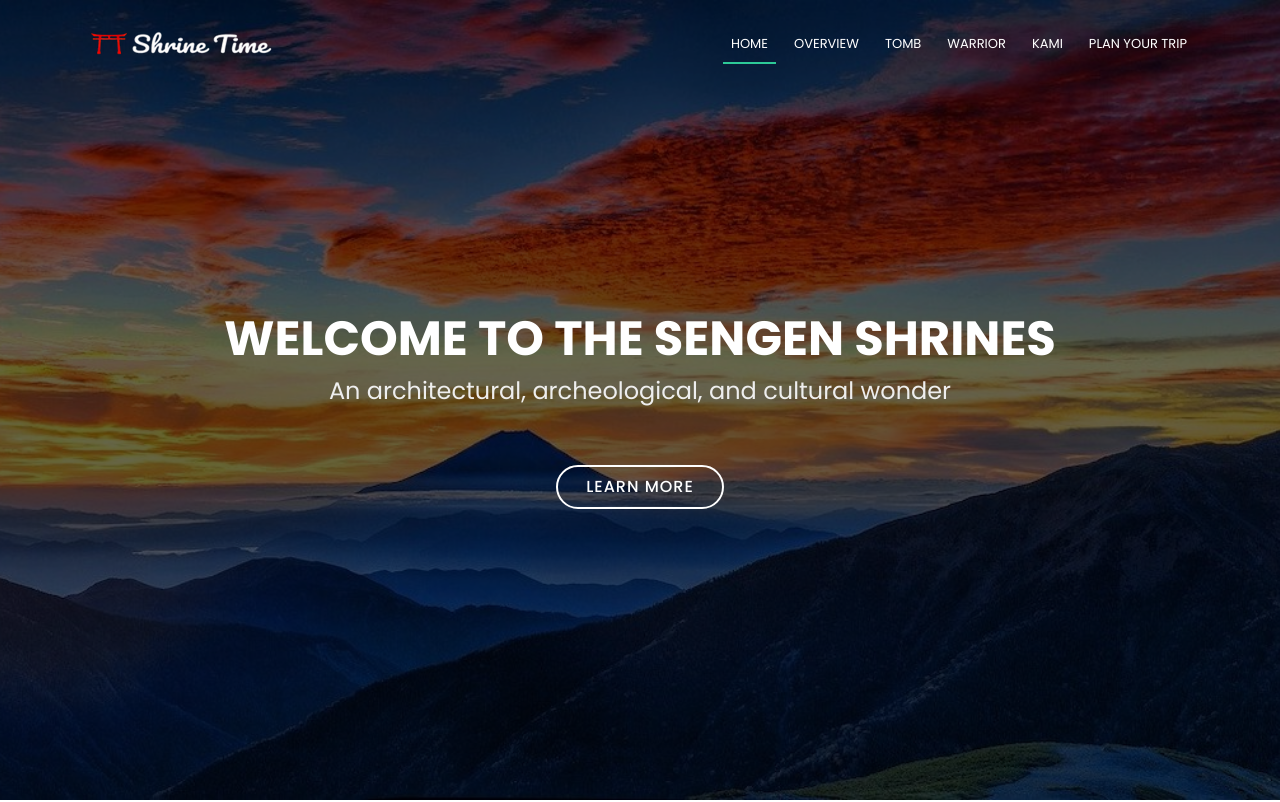
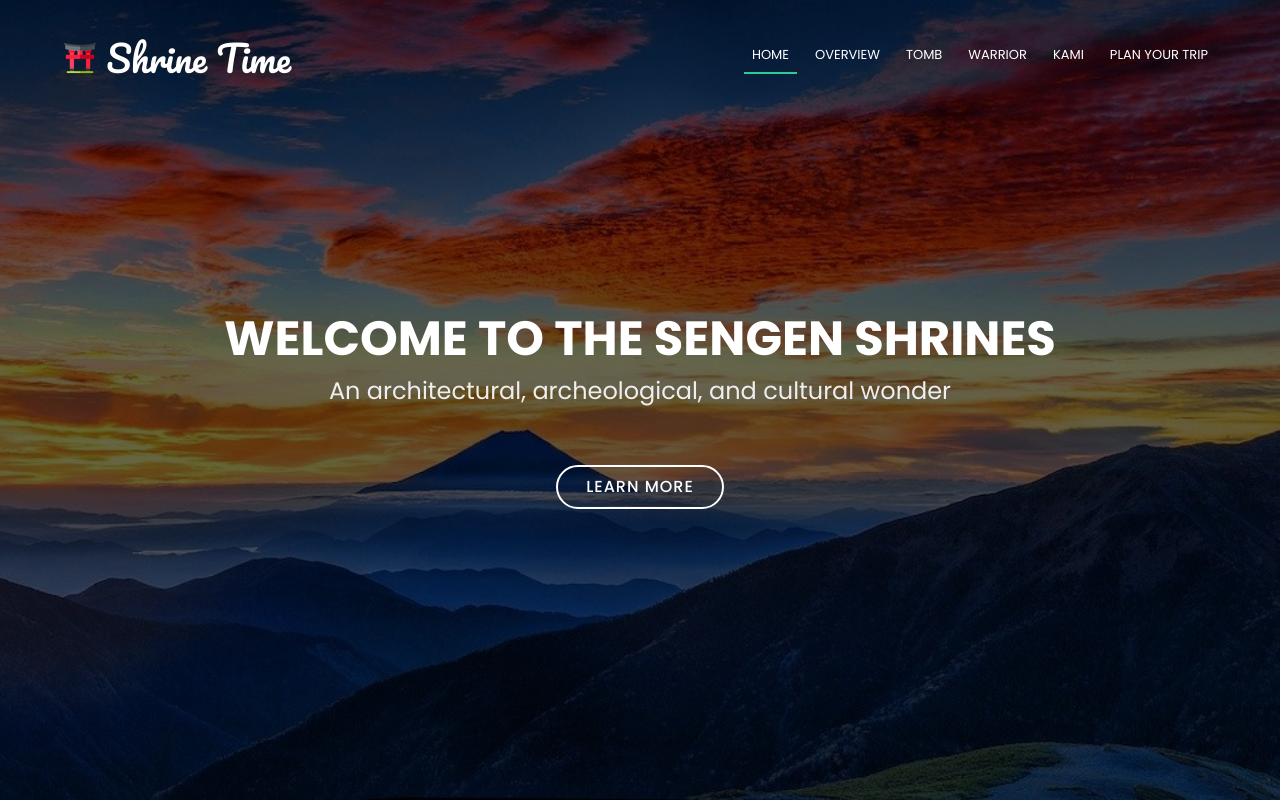
Before and after one commit to Trevor-Dartmouth/shrine-time, a website built with webpack: page webapp/src/index.html in a window 1280 px wide. Shown: the top 802 px of the page. Built offline with nearby package versions, Linux system fonts and the light colour scheme.

Commit message:
Nav Bar working

```diff
--- a/webapp/src/assets/css/style.css
+++ b/webapp/src/assets/css/style.css
@@ -93,19 +93,42 @@ h1, h2, h3, h4, h5, h6 {
   z-index: 997;
 }
 
+.header-flex {
+  display: flex;
+  min-width: 100%;
+  flex-direction: row;
+  justify-content: space-between;
+  align-items: center;
+}
+.header-flex nav {
+  margin-right: 5% !important;
+}
+
 #header #logo {
   float: left;
+  display: flex;
+  flex-direction: row;
+  justify-content: flex-start;
+  align-items: center;
+  width: 26% !important;
+  min-width: 26% !important;
+  margin-left: 5%;
 }
 
 #header #logo h1 {
   font-size: 36px;
+  color: #fff;
   margin: 0;
   padding: 6px 0;
-  line-height: 1;
-  font-family: "Poppins", sans-serif;
-  font-weight: 700;
-  letter-spacing: 3px;
-  text-transform: uppercase;
+  /* line-height: 1; */
+  font-family: "Pacifico", sans-serif;
+  /* font-family: "Pacifico", cursive; */
+  /* font-weight: 700;
+  letter-spacing: 3px; */
+}
+
+.bootstrap-sucks {
+  visibility: hidden;
 }
 
 #header #logo h1 a, #header #logo h1 a:hover {
--- a/webapp/src/index.html
+++ b/webapp/src/index.html
@@ -37,10 +37,12 @@
 
   <!-- ======= Header ======= -->
   <header id="header">
-    <div class="container">
+    <div class="header-flex">
 
-      <div id="logo" class="pull-left">
-        <a href="#hero"><img src="assets/img/white-logo.png" alt=""></a>
+      <div id="logo">
+        <a href="#hero"><img src="assets/img/japan-small.png" alt=""></a>
+        <p class="bootstrap-sucks">--</p>
+        <h1>Shrine Time</h1>
         <!-- Uncomment below if you prefer to use a text logo -->
         <!--<h1><a href="#hero">Regna</a></h1>-->
       </div>
@@ -382,11 +384,11 @@
       <div class="container wow fadeIn">
         <div class="row">
           <div class="col-lg-9 text-center text-lg-left">
-            <h3 class="cta-title">Still Interested In Our Shrines</h3>
-            <p class="cta-text"> Duis aute irure dolor in reprehenderit in voluptate velit esse cillum dolore eu fugiat nulla pariatur. Excepteur sint occaecat cupidatat non proident, sunt in culpa qui officia deserunt mollit anim id est laborum.</p>
+            <h3 class="cta-title">Want a First Hand Look into a Traditional Shrine Festival?</h3>
+            <p class="cta-text">Every Year blah blah blah this happens people dress and do stuff for the kami</p>
           </div>
           <div class="col-lg-3 cta-btn-container text-center">
-            <a class="cta-btn align-middle" href="#">Learn More</a>
+            <a class="cta-btn align-middle" target="_blank" href="https://shizuokamatsuri.com/photo62/">View Photos</a>
           </div>
         </div>
 
```
Also changed, not shown: webapp/src/assets/img/call-to-action-bg.jpg (deleted), webapp/src/assets/img/japan-small.png (added).
